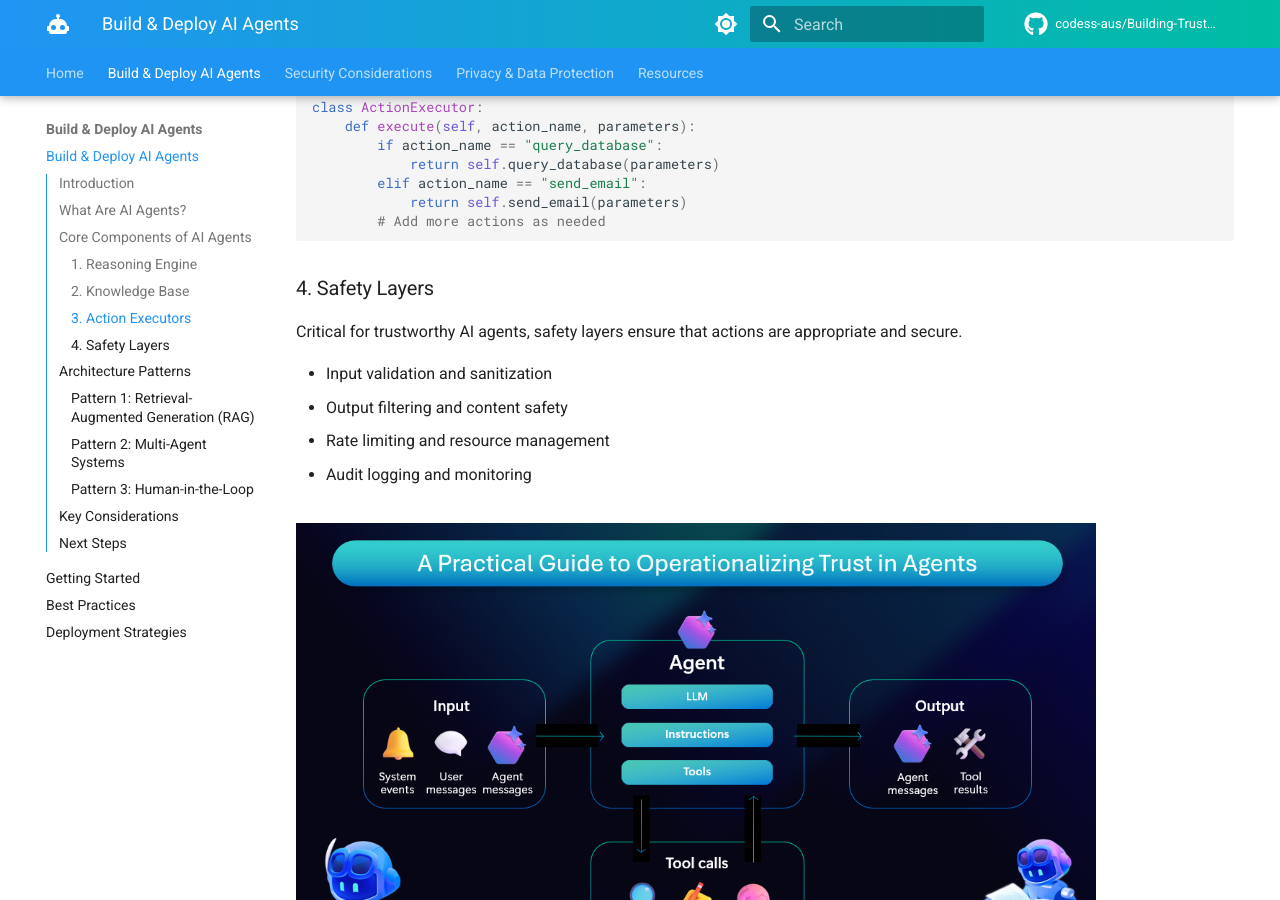
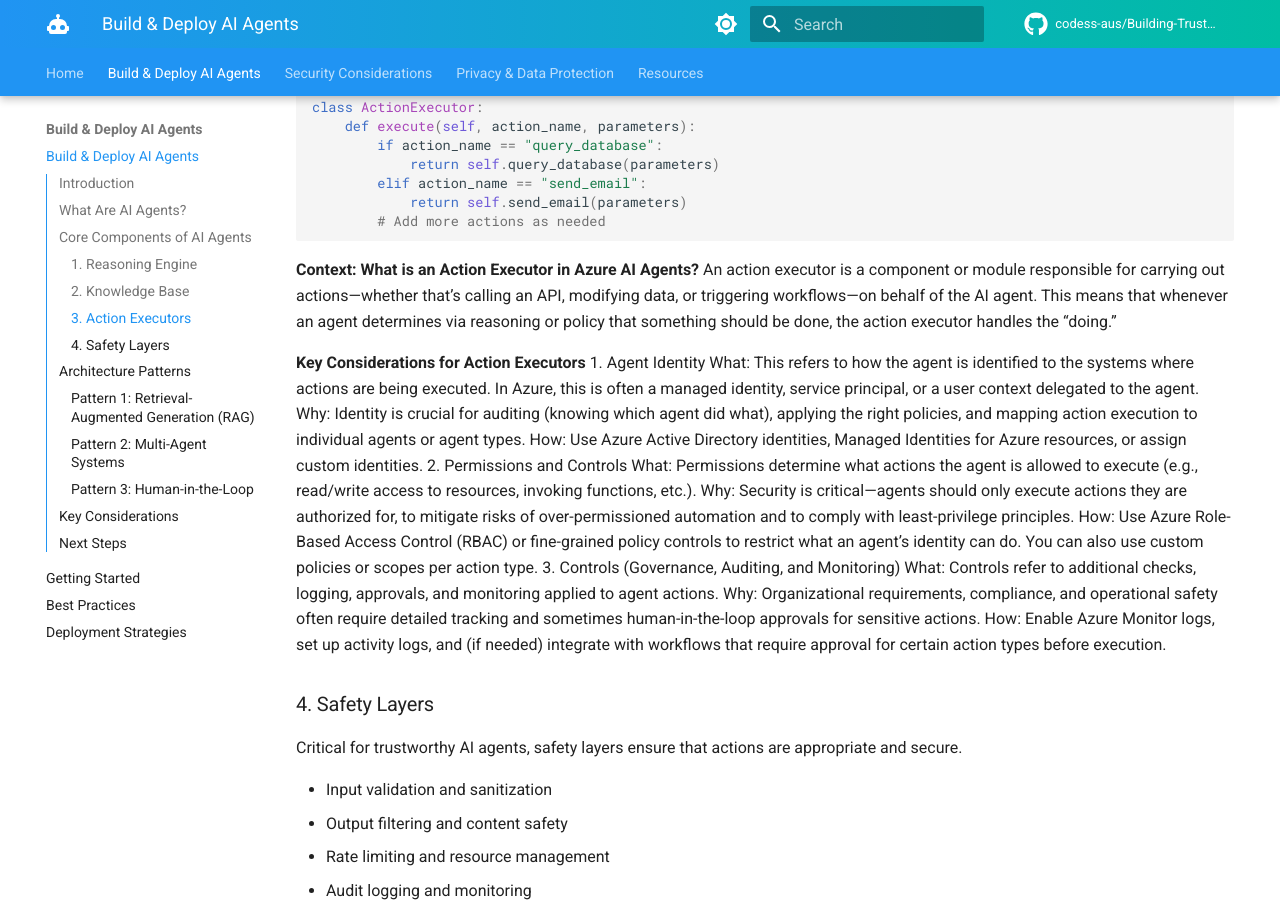
Before and after one commit to codess-aus/Building-Trustworthy-AI-Agents, an MkDocs documentation site: the page built from docs/build-deploy/index.md, in a window 1280 px wide and 900 px high, scrolled down 1776 px. Built offline with MkDocs 1.6.1 and Material for MkDocs 9.7.7, drawn with Linux system fonts in a browser that asks for light colours; comment, search, counter and statistics services are not loaded.

Commit message:
Add context and key considerations for Action Executors in Azure AI Agents

````diff
--- a/docs/build-deploy/index.md
+++ b/docs/build-deploy/index.md
@@ -61,6 +61,23 @@ class ActionExecutor:
             return self.send_email(parameters)
         # Add more actions as needed
 ```
+**Context: What is an Action Executor in Azure AI Agents?**
+An action executor is a component or module responsible for carrying out actions—whether that’s calling an API, modifying data, or triggering workflows—on behalf of the AI agent. This means that whenever an agent determines via reasoning or policy that something should be done, the action executor handles the “doing.”
+
+**Key Considerations for Action Executors**
+1. Agent Identity
+What: This refers to how the agent is identified to the systems where actions are being executed. In Azure, this is often a managed identity, service principal, or a user context delegated to the agent.
+Why: Identity is crucial for auditing (knowing which agent did what), applying the right policies, and mapping action execution to individual agents or agent types.
+How: Use Azure Active Directory identities, Managed Identities for Azure resources, or assign custom identities.
+2. Permissions and Controls
+What: Permissions determine what actions the agent is allowed to execute (e.g., read/write access to resources, invoking functions, etc.).
+Why: Security is critical—agents should only execute actions they are authorized for, to mitigate risks of over-permissioned automation and to comply with least-privilege principles.
+How: Use Azure Role-Based Access Control (RBAC) or fine-grained policy controls to restrict what an agent’s identity can do. You can also use custom policies or scopes per action type.
+3. Controls (Governance, Auditing, and Monitoring)
+What: Controls refer to additional checks, logging, approvals, and monitoring applied to agent actions.
+Why: Organizational requirements, compliance, and operational safety often require detailed tracking and sometimes human-in-the-loop approvals for sensitive actions.
+How: Enable Azure Monitor logs, set up activity logs, and (if needed) integrate with workflows that require approval for certain action types before execution.
+
 
 ### 4. Safety Layers
 
````
